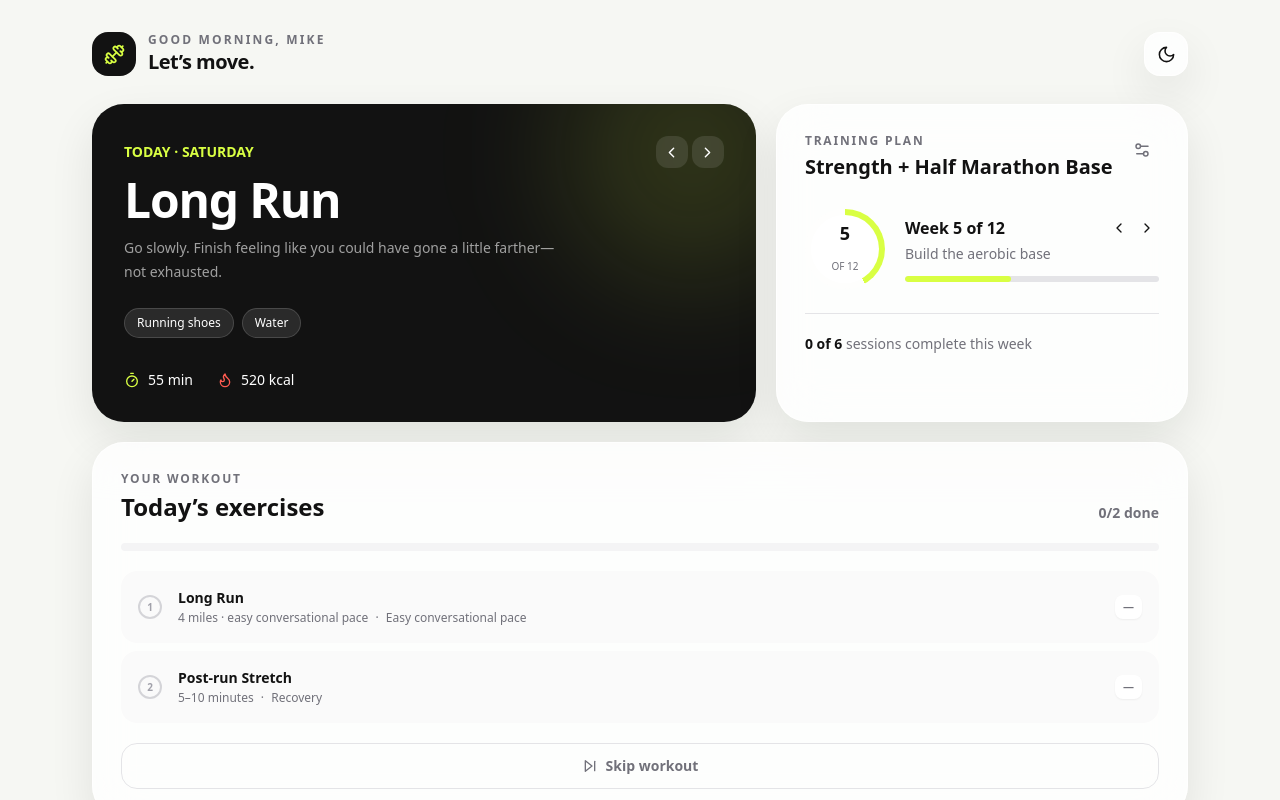
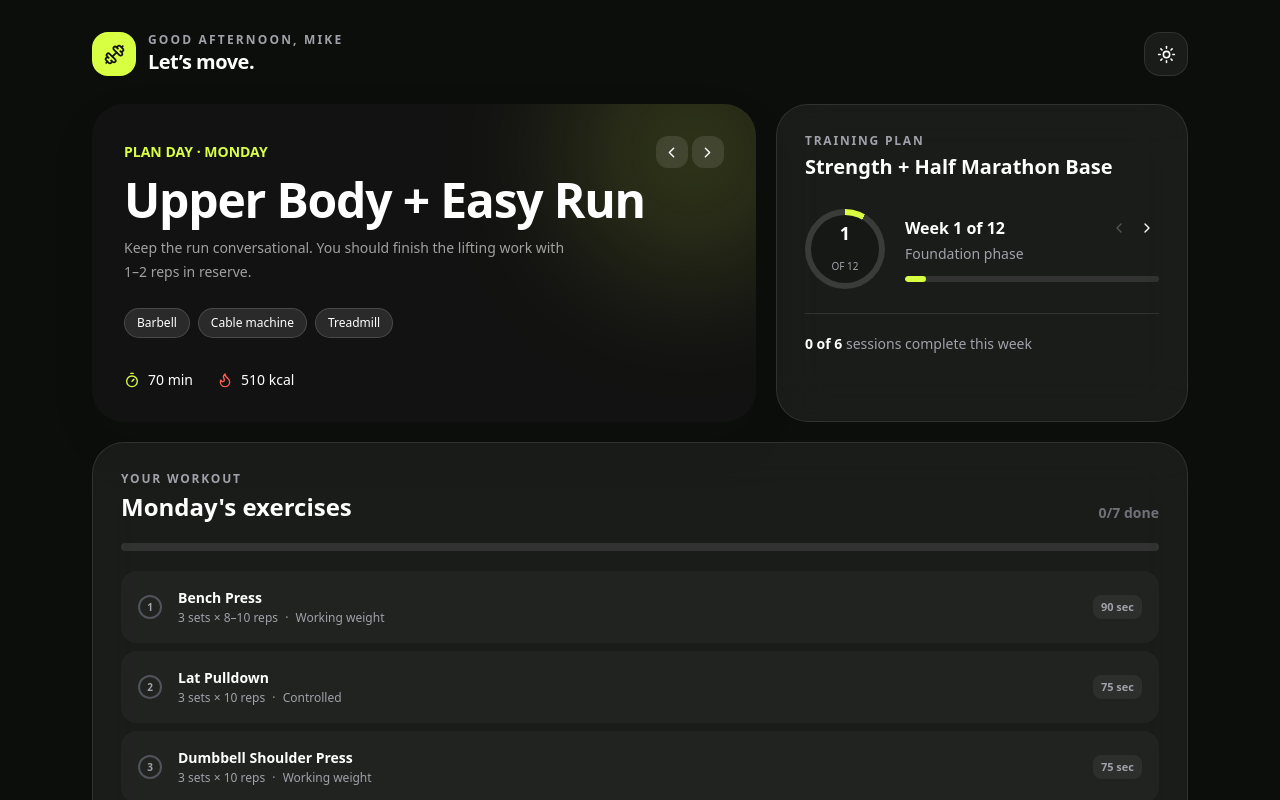
Before and after one commit to MrMikeG/FitnessTracker, a Next.js app: page / in a window 1280 px wide. Shown: the top 800 px of the page. Built offline with nearby package versions, Linux system fonts and the light colour scheme.

Commit message:
Add files via upload

```diff
--- a/app/layout.tsx
+++ b/app/layout.tsx
@@ -10,5 +10,5 @@ export const metadata: Metadata = {
 }
 
 export default function RootLayout({ children }: Readonly<{ children: React.ReactNode }>) {
-  return <html lang="en" suppressHydrationWarning><body>{children}</body></html>
+  return <html lang="en" className="dark" suppressHydrationWarning><body>{children}</body></html>
 }
--- a/app/page.tsx
+++ b/app/page.tsx
@@ -2,7 +2,7 @@
 
 import { useEffect, useState } from 'react'
 import plan from '@/data/training-plan.json'
-import { Check, ChevronLeft, ChevronRight, CircleCheck, Dumbbell, Flame, Moon, Pause, Play, RotateCcw, Settings2, SkipForward, Sun, Timer } from 'lucide-react'
+import { Check, ChevronLeft, ChevronRight, CircleCheck, Dumbbell, Flame, Moon, Pause, Play, RotateCcw, SkipForward, Sun, Timer } from 'lucide-react'
 
 type Exercise = (typeof plan.schedule)[keyof typeof plan.schedule]['exercises'][number]
 
@@ -21,9 +21,11 @@ type SavedProgress = {
 }
 
 export default function Home() {
-  const actualDayIndex = (new Date().getDay() + 6) % 7
-  const [selectedDayIndex, setSelectedDayIndex] = useState(actualDayIndex)
-  const [selectedWeek, setSelectedWeek] = useState(plan.week)
+  const [now, setNow] = useState(() => new Date())
+  const actualDayIndex = (now.getDay() + 6) % 7
+  const greeting = now.getHours() < 12 ? 'Good morning' : now.getHours() < 18 ? 'Good afternoon' : 'Good evening'
+  const [selectedDayIndex, setSelectedDayIndex] = useState(0)
+  const [selectedWeek, setSelectedWeek] = useState(1)
   const dayKey = weekDayKeys[selectedDayIndex]
   const workout = plan.schedule[dayKey]
   const weekIndex = selectedWeek - 1
@@ -33,7 +35,7 @@ export default function Home() {
   const [completedByDay, setCompletedByDay] = useState<Record<string, string[]>>({})
   const [completedWorkouts, setCompletedWorkouts] = useState<string[]>([])
   const [skippedDays, setSkippedDays] = useState<string[]>([])
-  const [dark, setDark] = useState(false)
+  const [dark, setDark] = useState(true)
   const [hydrated, setHydrated] = useState(false)
   const [restPreset, setRestPreset] = useState(90)
   const [restRemaining, setRestRemaining] = useState(90)
@@ -45,6 +47,10 @@ export default function Home() {
   const completedThisWeek = completedWorkouts.filter(key => key.startsWith(`${selectedWeek}-`)).length
 
   useEffect(() => { document.documentElement.classList.toggle('dark', dark) }, [dark])
+  useEffect(() => {
+    const clock = window.setInterval(() => setNow(new Date()), 60_000)
+    return () => window.clearInterval(clock)
+  }, [])
   useEffect(() => {
     if (!restRunning) return
     if (restRemaining === 0) { setRestRunning(false); return }
@@ -61,7 +67,6 @@ export default function Home() {
         if (progress.skippedDays) setSkippedDays(progress.skippedDays)
         if (typeof progress.selectedDayIndex === 'number') setSelectedDayIndex(progress.selectedDayIndex)
         if (typeof progress.selectedWeek === 'number') setSelectedWeek(progress.selectedWeek)
-        if (typeof progress.dark === 'boolean') setDark(progress.dark)
       }
     } catch { window.localStorage.removeItem(storageKey) }
     setHydrated(true)
@@ -92,7 +97,7 @@ export default function Home() {
   return (
     <main className="mx-auto min-h-screen max-w-6xl px-4 pb-28 pt-5 sm:px-7 sm:pt-8">
       <header className="mb-7 flex items-center justify-between">
-        <div className="flex items-center gap-3"><div className="grid h-11 w-11 place-items-center rounded-2xl bg-ink text-lime dark:bg-lime dark:text-ink"><Dumbbell size={21}/></div><div><p className="text-xs font-semibold uppercase tracking-[.18em] muted">Good morning, Mike</p><h1 className="text-xl font-bold tracking-tight">Let’s move.</h1></div></div>
+        <div className="flex items-center gap-3"><div className="grid h-11 w-11 place-items-center rounded-2xl bg-ink text-lime dark:bg-lime dark:text-ink"><Dumbbell size={21}/></div><div><p className="text-xs font-semibold uppercase tracking-[.18em] muted">{greeting}, Mike</p><h1 className="text-xl font-bold tracking-tight">Let’s move.</h1></div></div>
         <button onClick={() => setDark(!dark)} className="grid h-11 w-11 place-items-center rounded-2xl glass" aria-label="Toggle theme">{dark ? <Sun size={19}/> : <Moon size={19}/>}</button>
       </header>
 
@@ -107,7 +112,7 @@ export default function Home() {
         </div>
 
         <aside className="glass rounded-4xl p-6 sm:p-7">
-          <div className="flex items-start justify-between"><div><p className="text-xs font-bold uppercase tracking-[.15em] muted">Training plan</p><h3 className="mt-1 text-xl font-bold">{plan.planName}</h3></div><button className="rounded-xl p-2 text-zinc-500 hover:bg-zinc-100 dark:hover:bg-white/10"><Settings2 size={18}/></button></div>
+          <div><p className="text-xs font-bold uppercase tracking-[.15em] muted">Training plan</p><h3 className="mt-1 text-xl font-bold">{plan.planName}</h3></div>
           <div className="mt-7 flex items-center gap-5"><div className="ring-progress grid h-20 w-20 place-items-center rounded-full p-[6px]" style={{'--progress': `${(selectedWeek / plan.totalWeeks) * 100}%`} as React.CSSProperties}><div className="grid h-full w-full place-items-center rounded-full bg-white text-center dark:bg-[#161816]"><b className="text-lg leading-none">{selectedWeek}</b><span className="text-[10px] muted">OF {plan.totalWeeks}</span></div></div><div className="min-w-0 flex-1"><div className="flex items-center justify-between gap-2"><p className="font-semibold">Week {selectedWeek} of {plan.totalWeeks}</p><div className="flex gap-1"><button onClick={() => changeWeek(-1)} disabled={selectedWeek === 1} className="rounded-lg p-1 disabled:opacity-25" aria-label="Previous week"><ChevronLeft size={16}/></button><button onClick={() => changeWeek(1)} disabled={selectedWeek === plan.totalWeeks} className="rounded-lg p-1 disabled:opacity-25" aria-label="Next week"><ChevronRight size={16}/></button></div></div><p className="mt-1 text-sm muted">{phase}</p><div className="mt-3 h-1.5 w-full overflow-hidden rounded-full bg-zinc-200 dark:bg-white/10"><div className="h-full rounded-full bg-lime" style={{width: `${(selectedWeek / plan.totalWeeks) * 100}%`}}/></div></div></div>
           <div className="mt-6 border-t pt-5 text-sm dark:border-white/10"><span className="font-bold">{completedThisWeek} of {plan.weeklyGoal}</span><span className="muted"> sessions complete this week</span></div>
         </aside>
```
